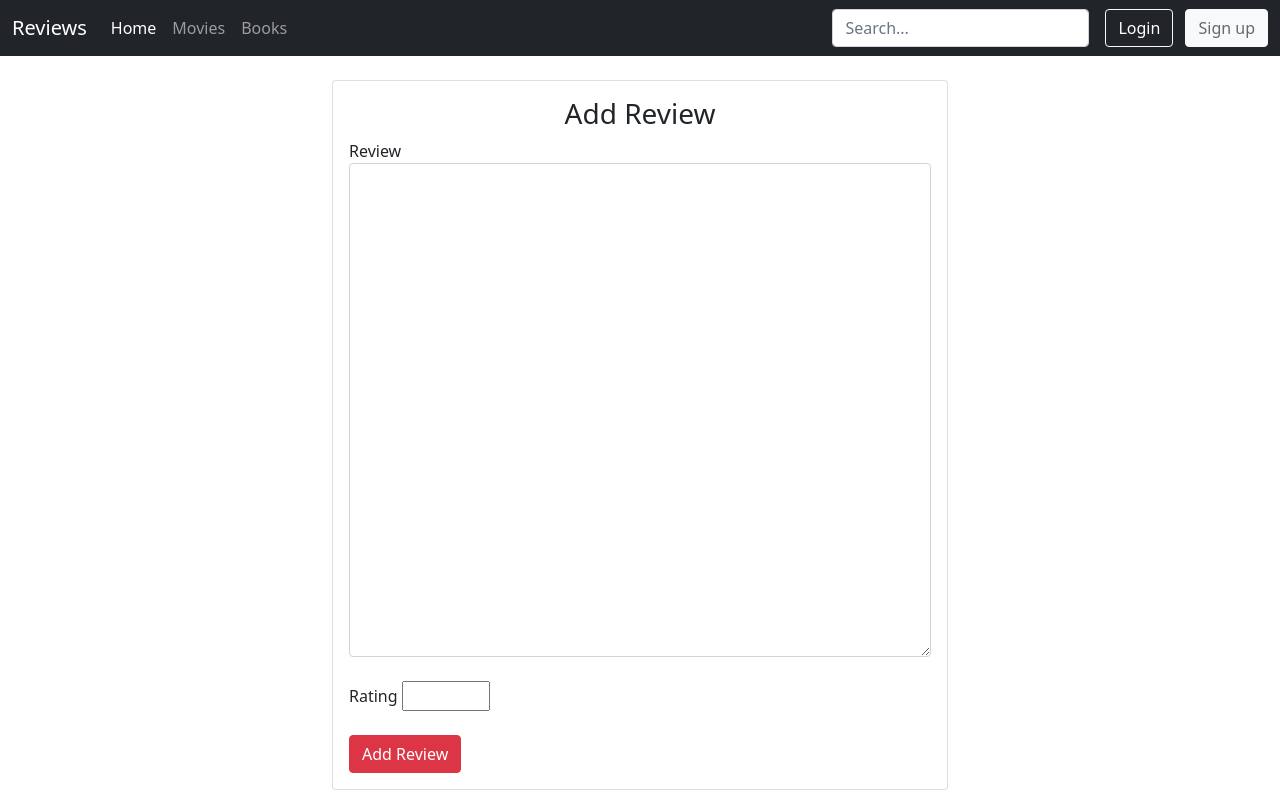
After one commit to marina-plnv/course_project, a Django app: template main/templates/main/addreview.html in a window 1280 px wide. The commit adds this page. Run offline with Django 3.2, Linux system fonts and the light colour scheme; the template is opened without the code that fills it, so the values that code supplies are empty.

Commit message:
review form added

```diff
--- /dev/null
+++ b/main/templates/main/addreview.html
@@ -0,0 +1,31 @@
+{% extends 'main/layout.html' %}
+
+{% block title %}
+<title>Add Review</title>
+{% endblock %}
+
+{% block content %}
+<div class="container-fluid" style="width:50%">
+    <br>
+    <div class="col">
+        <div class="card mb-3">
+            <div class="card-body">
+                <h3 class="text-center">Add Review</h3>
+                <form action="{% url 'main:addreview' catalog_item.id %}" method="POST">
+                    {% csrf_token %}
+                    <label for="comment">Review</label>
+                    <textarea name="comment" id="comment" rows="20" class="form-control"></textarea>
+                    <br>
+                    <label for="rating">Rating</label>
+                    <input type="number" id="rating" name="rating" min="1" max="10">
+                    <br>
+                    <br>
+                    <input type="submit" class="btn btn-danger" value="Add Review">
+                </form>
+            </div>
+        </div>
+    </div>
+</div>
+
+
+{% endblock %}
--- a/main/templates/main/index.html
+++ b/main/templates/main/index.html
@@ -31,7 +31,7 @@
                             <p class="card-text"><small class="text-muted">Date creation</small></p>
                             <div class="d-flex justify-content-between align-items-center">
 
-                                {% if user.is_authenticated %}
+
                                 <div class="btn-group">
                                     <button type="button" class="btn btn-outline-secondary">
                                         <a href="{% url 'main:details' item.id %}"
@@ -40,7 +40,7 @@
                                         </a>
                                     </button>
                                 </div>
-                                {% endif %}
+
                                 <small class="text-muted">9 mins</small>
                             </div>
                         </div>
--- a/main/urls.py
+++ b/main/urls.py
@@ -6,8 +6,10 @@ app_name = 'main'
 urlpatterns = [
     path('', views.index, name="home"),
     path('details/<int:id>/', views.details, name="details"),
-    path('signin/', views.signin, name="signin"),
-    path('signup/', views.signup, name="signup"),
+    path('sign-in/', views.signin, name="signin"),
+    path('sign-up/', views.signup, name="signup"),
     path('logout/', views.logout_user, name="logout"),
-    path('user-reviews/', views.user_reviews, name="userreviews")
+    path('review/<int:id>', views.review, name="review"),
+    path('user-reviews/', views.user_reviews, name="userreviews"),
+    path('add-review/<int:id>/', views.add_review, name="addreview"),
 ]
```
Also changed, not shown: main/templates/main/details.html (+19 -6 lines), main/views.py (+27 -19 lines).
